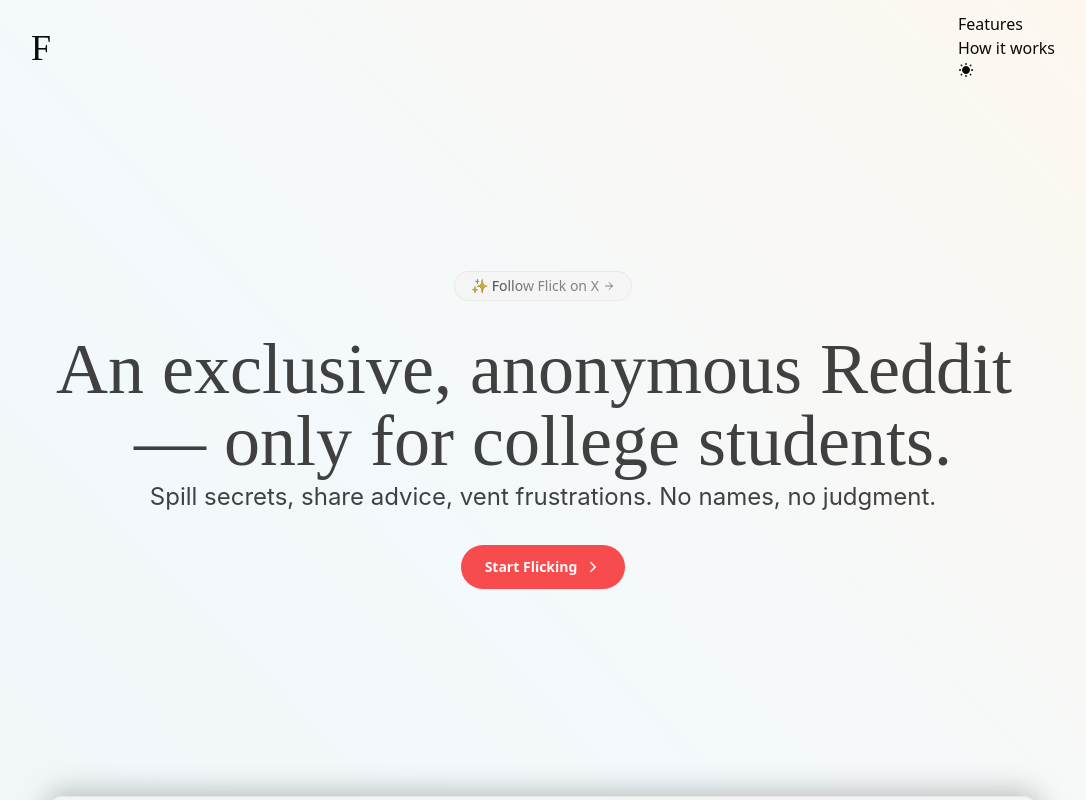
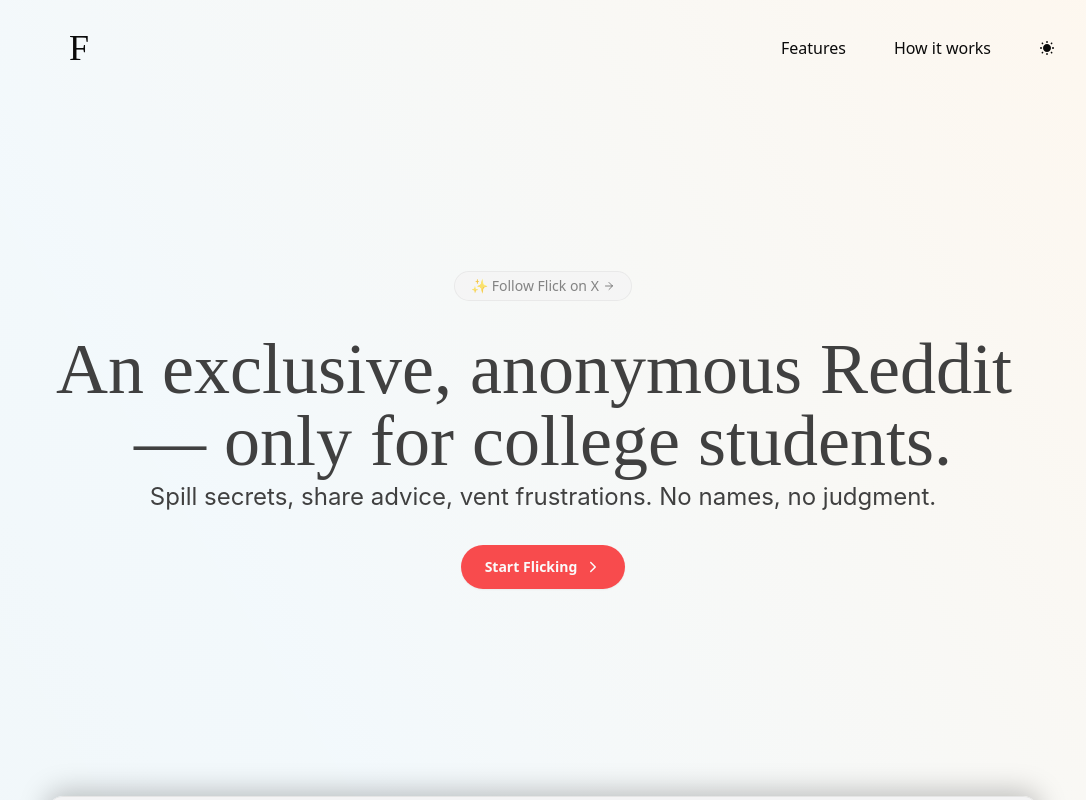
Before and after one commit to Dhvanitmonpara/flick-landing, a Next.js app: page / in a window 1280 px wide. Shown: the top 800 px of the page, without its empty margins (97-1183 px from the left). Built offline with nearby package versions, Linux system fonts and the light colour scheme.

Commit message:
fixed header

```diff
--- a/src/app/globals.css
+++ b/src/app/globals.css
@@ -18,12 +18,10 @@
   0% {
     opacity: 0;
     filter: blur(2px);
-    transform: translateX(-20px);
   }
   100% {
     opacity: 1;
     filter: blur(0);
-    transform: translateX(0);
   }
 }
 
--- a/src/app/page.tsx
+++ b/src/app/page.tsx
@@ -68,6 +68,7 @@ export default function Home() {
             </FeatureCard>
           </div>
         </div>
+        <div className="h-screen"></div>
       </div>
     </div >
   );
--- a/src/components/landing/Header.tsx
+++ b/src/components/landing/Header.tsx
@@ -36,17 +36,17 @@ function Header() {
 
   return (
     <div
-      className={`sticky flex justify-between items-center max-w-5xl transition-all duration-300 mx-auto z-50 ${scrolled
-        ? 'top-0 sm:top-8 sm:rounded-full shadow-md h-14 max-w-4xl px-12 sm:pl-12 sm:pr-2 bg-background'
-        : 'top-0 sm:rounded-full shadow-md h-14 max-w-4xl bg-background px-12 sm:px-0 sm:bg-transparent sm:shadow-none sm:h-24 sm:max-w-5xl'
+      className={`sticky flex justify-between items-center transition-all duration-300 mx-auto z-50 ${scrolled
+        ? 'top-0 lg:top-8 lg:rounded-full shadow-md h-14 lg:max-w-4xl px-12 lg:px-2 bg-background'
+        : 'top-0 lg:rounded-full shadow-md h-14 max-w-4xl bg-background px-12 lg:px-0 lg:bg-transparent lg:shadow-none sm:h-24 sm:max-w-5xl'
         }`}
     >
-      <div className='font-avallon text-4xl animate-fade-in-blur'>
+      <div className='font-avallon text-4xl animate-fade-in-blur lg:w-24 text-center'>
         <Link href="/">F</Link>
       </div>
-      <div className={`justify-center items-center ${scrolled ? "gap-8" : "gap-12"} animate-fade-in-blur`}>
-        <Link className='hover:text-primary hover:font-semibold hidden sm:flex' href="/">Features</Link>
-        <Link className='hover:text-primary hover:font-semibold hidden sm:flex' href="/">How it works</Link>
+      <div className={`flex justify-center items-center ${scrolled ? "gap-8" : "gap-12"} animate-fade-in-blur`}>
+        <Link className='hover:text-primary hover:font-semibold hidden sm:block' href="/">Features</Link>
+        <Link className='hover:text-primary hover:font-semibold hidden sm:block' href="/">How it works</Link>
         <button className='cursor-pointer' onClick={themeHandler}>
           {isDarkMode ? <IoIosMoon /> : <IoMdSunny />}
         </button>
```
